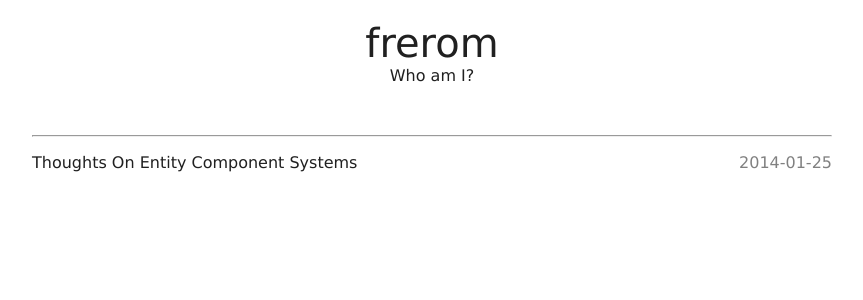
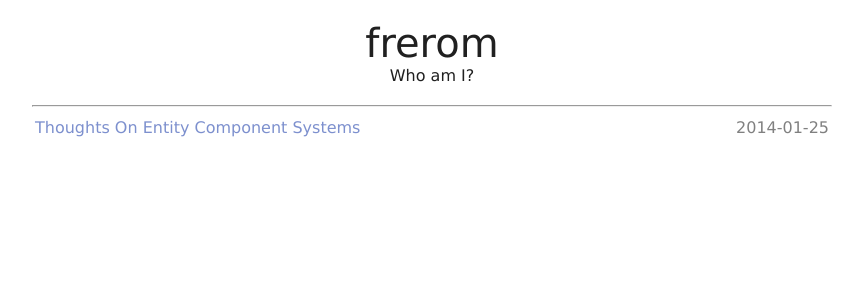
Before and after one commit to frerom/frerom.github.io, a Jekyll site: the page built from index.html, in a window 1280 px wide. Shown: the top 300 px of the page, without its empty margins (208-1071 px from the left). Built offline with Jekyll 4.4.1, drawn with Linux system fonts in a browser that asks for light colours.

Commit message:
Some styling, an about page and a completed article

```diff
--- a/_layouts/master.html
+++ b/_layouts/master.html
@@ -3,14 +3,15 @@
     <head>
         <meta charset="utf-8">
         <link href="/css/style.css" rel="stylesheet">
+        <title>{{ page.title }}</title>
     </head>
     <body>
-        <div id="logo">
+        <header>
             <a href="/">frerom</a>
-            <a id="logo-about" href="/about">Who am I?</a>
-        </div>
-        <div id="content">
+            <a href="/about">Who am I?</a>
+        </header>
+        <section>
             {{ content }}
-        </div>
+        </section>
     </body>
 </html>
--- a/_layouts/post.html
+++ b/_layouts/post.html
@@ -2,7 +2,7 @@
 layout: master
 ---
 
-<div class="post">
+<article>
     <h1>
         {{ page.title }}
     </h1>
@@ -27,4 +27,4 @@
     </script>
     <noscript>Please enable JavaScript to view the <a href="http://disqus.com/?ref_noscript">comments powered by Disqus.</a></noscript>
     <a href="http://disqus.com" class="dsq-brlink">comments powered by <span class="logo-disqus">Disqus</span></a>
-</div>
+</article>
--- a/css/style.css
+++ b/css/style.css
@@ -6,40 +6,73 @@
   color: #202020;
 }
 
-#content {
+p {
+  line-height: 1.5em;
+  font-size: 1.1em;
+}
+
+a {
+  text-decoration: none;
+  color: #7D90CE;
+}
+
+section {
   width: 800px;
   margin: auto;
   padding: 0 5px;
 }
 
-#posts date {
+section h1 {
+  font-size: 30px;
+}
+
+#index {
+  table-layout: fixed;
+  width: 100%;
+}
+
+#index date {
   float: right;
   color: grey;
 }
 
-#posts a {
-  color: #202020;
-  text-decoration: none;
+#index td {
+  overflow: hidden;
+  white-space: nowrap;
+  text-overflow: ellipsis;
+  color: #7D90CE;
 }
 
-#posts ul {
-  padding: 0;
-  list-style: none;
+header {
+  text-align: center;
+  font-size: 2.5em;
+  margin: 20px 0;
 }
 
-
-#logo {
-  text-align: center;
-  font-size: 2.5em;
-  margin: 20px 0 50px 0;
-}
-
-#logo a {
+header a {
   display: block;
   color: #202020;
   text-decoration: none;
 }
 
-#logo-about {
+header a:nth-child(2) {
   font-size: 0.4em;
 }
+
+colgroup col:nth-child(2) {
+  width: 110px;
+}
+
+.right {
+  float: right;
+}
+
+.left {
+  float: left;
+}
+
+@media (max-width: 845px) {
+  section {
+    width: 95%;
+  }
+}
--- a/index.html
+++ b/index.html
@@ -1,16 +1,24 @@
 ---
 layout: master
-titel: Fredrik Román
+title: frerom
 ---
 
-<div id="posts">
-    <hr>
-    <ul>
+<hr>
+<table id="index">
+    <colgroup>
+        <col />
+        <col />
+    </colgroup>
+    <tbody>
         {% for post in site.posts %}
-        <li>
-            <a href="{{ post.url }}">{{ post.title }}</a>
-            <date>{{ post.date | date: "%Y-%m-%d" }}</date>
-        </li>
+        <tr>
+            <td>
+                <a href="{{ post.url }}">{{ post.title }}</a>
+            </td>
+            <td>
+                <date>{{ post.date | date: "%Y-%m-%d" }}</date>
+            </td>
+        </tr>
         {% endfor %}
-    </ul>
-</div>
+    </tbody>
+</table>
```
Also changed, not shown: _posts/2014-01-25-thoughts-on-entity-component-systems.markdown (+11 -11 lines), about/index.markdown (added, +8 -0 lines), 1 other file.
